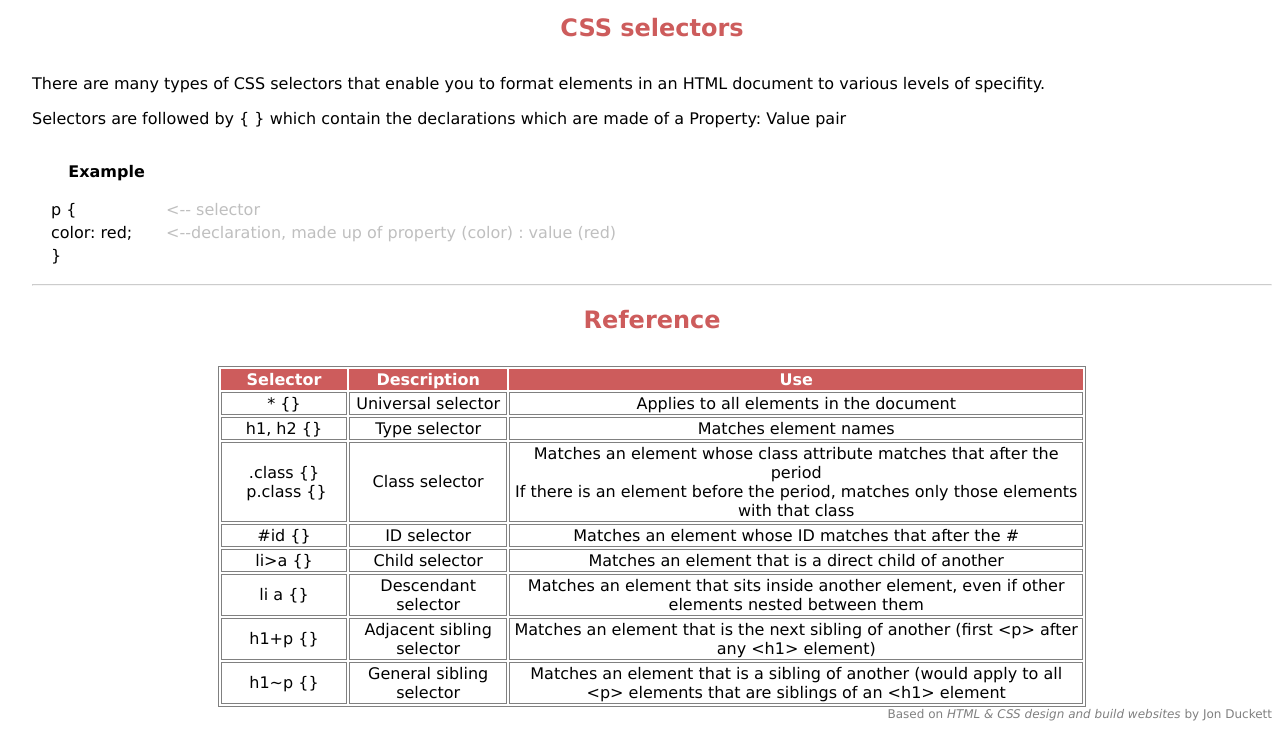
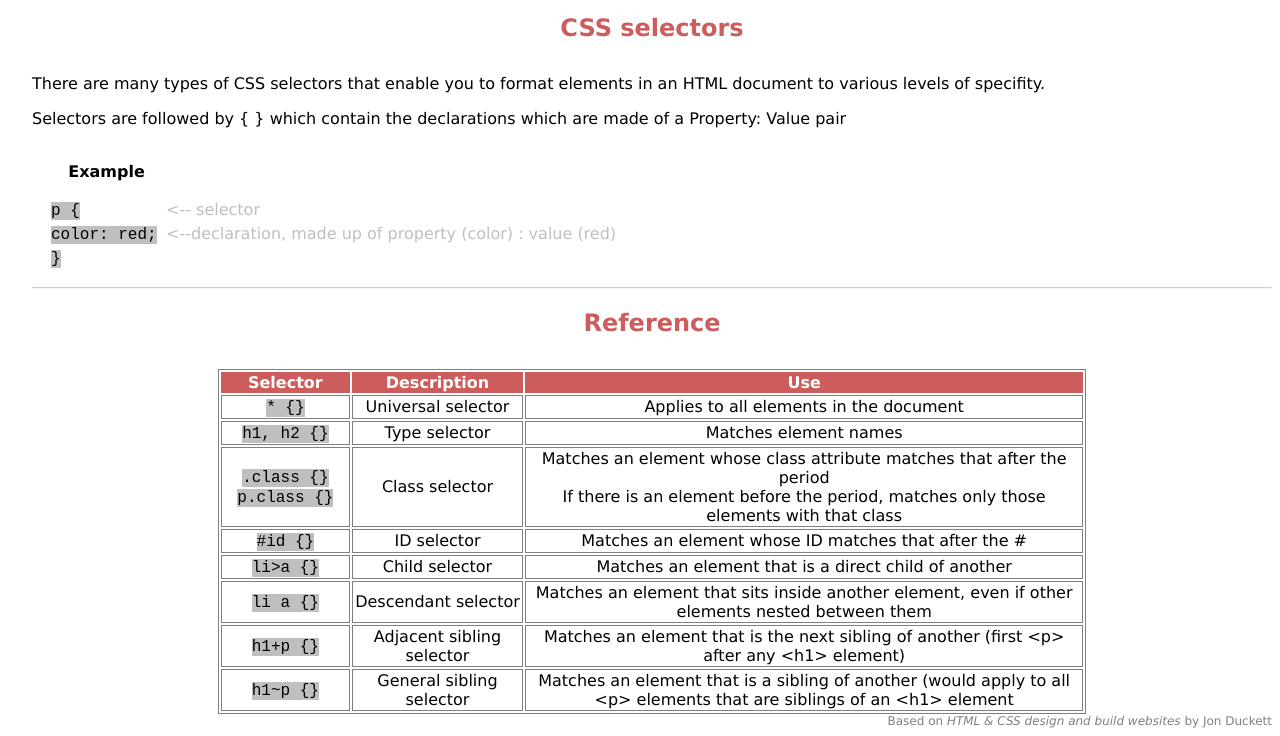
Before and after one commit to andykanu/octosite, a plain HTML site: page cheat_sheet.html in a window 1280 px wide. Shown: the part 94-830 px from the top of the page. Drawn offline with Linux system fonts and the light colour scheme.

Commit message:
minor formatting updates

```diff
--- a/cheat_sheet.html
+++ b/cheat_sheet.html
@@ -29,15 +29,15 @@
         <thead>
           <th id = "example-head">Example</th>
         <tr>
-          <td>p {</td>
+          <td><span class = "code">p {</span></td>
             <td><span class = "semi-transparent"><-- selector</span></td>
         </tr>
         <tr>
-          <td id = "declaration">color: red;</td>
+          <td id = "declaration"><span class = "code">color: red;</span></td>
           <td><span class="semi-transparent"><--declaration, made up of property (color) : value (red)</span></td>
         </tr>
           <tr>
-            <td>}</td>
+            <td><span class = "code">}</span></td>
           </tr>
       </table>
       <hr class = "semi-transparent" />
@@ -45,50 +45,50 @@
     <h2 class = "contents-heading">Reference</h2>
     <table class = "cheat-sheet">
       <thead class = "cheat-table-head">
-        <th>Selector</th>
-        <th>Description</th>
-        <th>Use</th>
+        <th class = "firstcol">Selector</th>
+        <th class = "midcol">Description</th>
+        <th class = "lastcol">Use</th>
       </thead>
       <tr>
-        <td>* {}</td>
+        <td><span class = "code">* {}</span></td>
         <td>Universal selector</td>
         <td>Applies to all elements in the document</td>
       </tr>
       <tr>
-        <td>h1, h2 {}</td>
+        <td><span class = "code">h1, h2 {}</span></td>
         <td>Type selector</td>
         <td>Matches element names</td>
       </tr>
       <tr>
-        <td>.class {} &nbsp;p.class {}</td>
+        <td><span class = "code">.class {} <br />p.class {}</span></td>
         <td>Class selector</td>
         <td>Matches an element whose class attribute matches that after the period<br />
           If there is an element before the period, matches only those elements with that class
         </td>
       </tr>
       <tr>
-        <td>#id {}</td>
+        <td><span class = "code">#id {}</span></td>
         <td>ID selector</td>
         <td>Matches an element whose ID matches that after the #</td>
       </tr>
       <tr>
-        <td>li>a {}</td>
+        <td><span class = "code">li>a {}</span></td>
         <td>Child selector</td>
         <td>Matches an element that is a direct child of another</td>
       </tr>
       <tr>
-        <td>li a {}</td>
+        <td><span class = "code">li a {}</span></td>
         <td>Descendant selector</td>
         <td>Matches an element that sits inside another element, even if other elements nested between them</td>
       </tr>
       <tr>
-        <td>h1+p {}</td>
+        <td><span class = "code">h1+p {}</span></td>
         <td>Adjacent sibling selector</td>
         <td>Matches an element that is the next sibling of another (first &lt;p&gt; after any &lt;h1&gt; element)
         </td>
       </tr>
       <tr>
-        <td>h1~p {}</td>
+        <td><span class = "code">h1~p {}</span></td>
         <td>General sibling selector</td>
         <td>Matches an element that is a sibling of another (would apply to all &lt;p&gt; elements that are siblings of an &lt;h1&gt; element</td>
       </tr>
--- a/index.css
+++ b/index.css
@@ -70,6 +70,23 @@ h2 {
   border: 1px solid gray;
 }
 
+.code {
+  background-color: rgba(128, 128, 128, 0.5);
+  font-family: "Courier New", Courier, monospace;
+}
+
+.firstcol {
+  width: 15%;
+}
+
+.midcol {
+  width: 20%;
+}
+
+.lastcol {
+  width: 65%;
+}
+
 footer {
   text-align: right;
   font-size: 12px;
```
